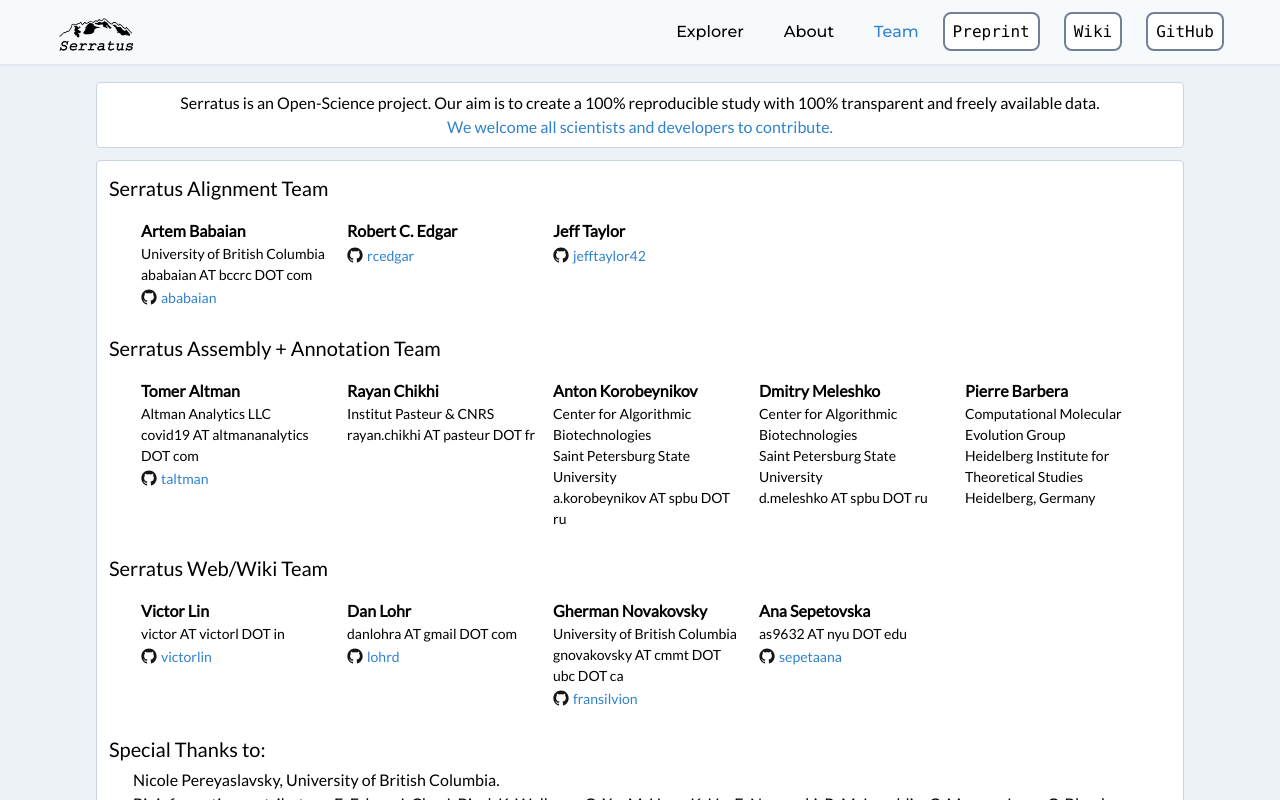
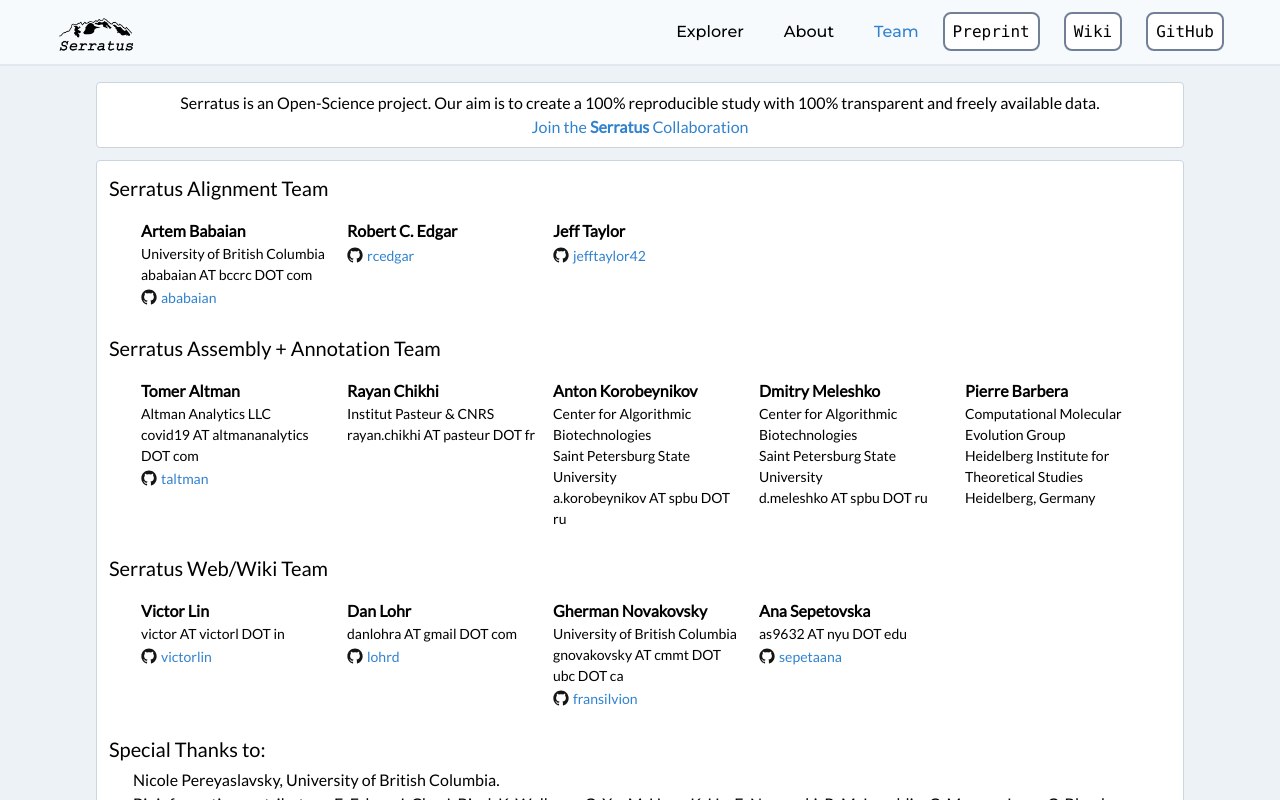
Before and after one commit to serratus-bio/serratus.io, a React (Create React App) app: page /team in a window 1280 px wide. Shown: the top 800 px of the page. Built offline with nearby package versions, Linux system fonts and the light colour scheme; no server answers.

Commit message:
update Team page

```diff
--- a/src/pages/Team.jsx
+++ b/src/pages/Team.jsx
@@ -22,7 +22,7 @@ const Team = () => {
             <div className={`p-2 ${classesBoxBorder}`}>
                 <div className="text-left md:text-center">
                     <div>Serratus is an Open-Science project. Our aim is to create a 100% reproducible study with 100% transparent and freely available data.</div>
-                    <ExternalLink href="https://github.com/ababaian/serratus/blob/master/CONTRIBUTING.md" className="text-blue-600">We welcome all scientists and developers to contribute.</ExternalLink>
+                    <ExternalLink href="https://github.com/ababaian/serratus/blob/master/CONTRIBUTING.md" className="text-blue-600">Join the <b>Serratus</b> Collaboration</ExternalLink>
                 </div>
             </div>
             <div className="sm:h-3"></div>
```
